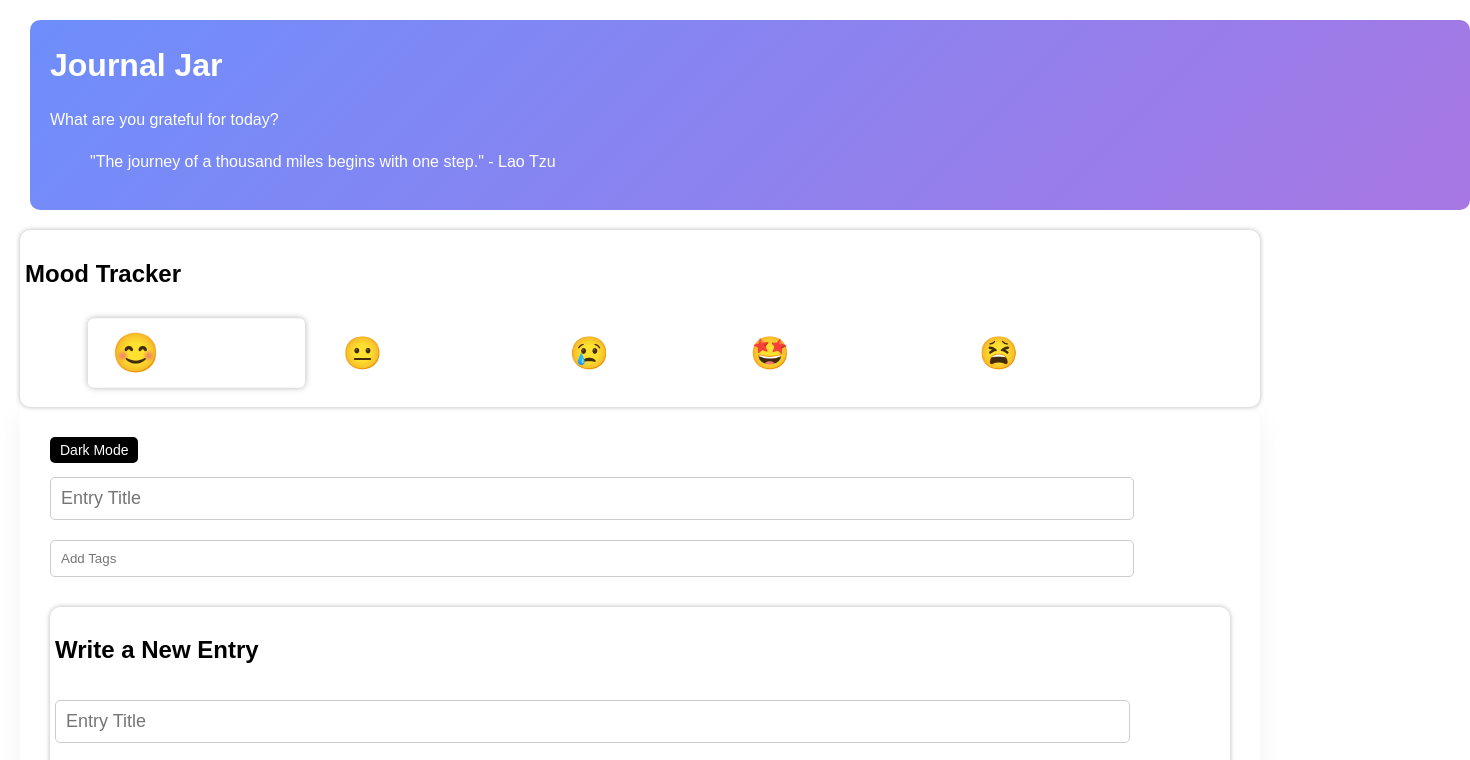
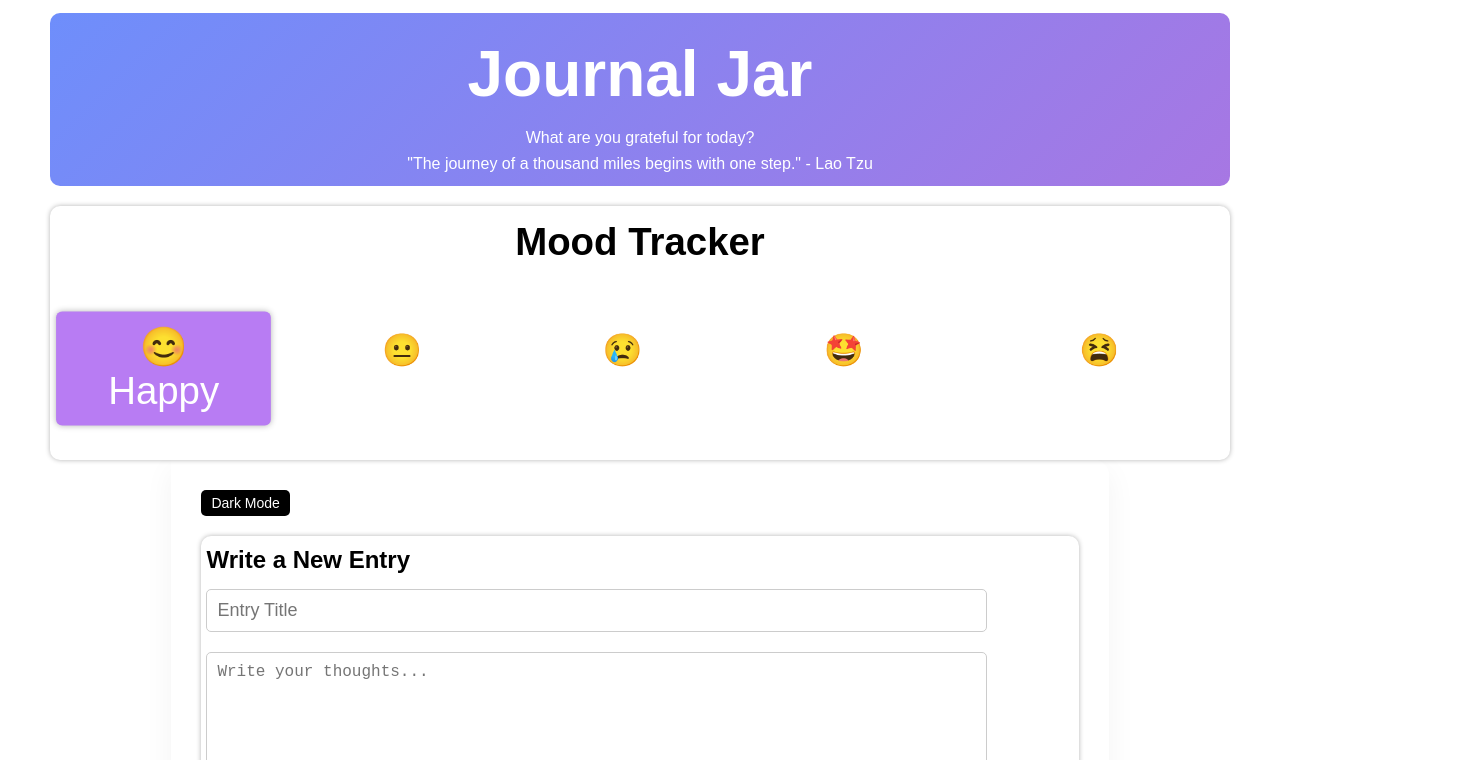
Before and after one commit to yashraj-shri17/JournalJar, a plain HTML site: page index.html in a window 1280 px wide. Both pictures are taken after a click on the button "😊 Happy". Shown: the top 760 px of the page, 1470 px wide, since content can reach past the window. Drawn offline with nearby package versions, Linux system fonts and the light colour scheme.

Commit message:
improved header and UI

```diff
--- a/index.html
+++ b/index.html
@@ -34,13 +34,7 @@
                     <theme-toggle></theme-toggle>
                 </div>
 
-                <div class="journal-header">
-                    <input type="text" id="entry-title" placeholder="Entry Title">
-                    <div class="tag-section">
-                        <input type="text" id="tag-input" placeholder="Add Tags">
-                        <div id="tag-container"></div>
-                    </div>
-                </div>
+
 
 
     <section class="journal-entry">
@@ -64,17 +58,10 @@
         <div id="entries-list"></div>
     </section>
 
-    <div class="modal" id="entriesModal">
-        <div class="modal-content">
-            <span class="close-modal">&times;</span>
-            <h2>Your Journal Entries</h2>
-            <div id="modal-entries-list"></div>
-        </div>
-    </div>
 
                 <div class="journal-actions">
                     <button id="save-entry" class="btn btn-primary">Save Entry</button>
-                    <button id="view-entries" class="btn btn-secondary">View Entries</button>
+                    <!-- <button id="view-entries" class="btn btn-secondary">View Entries</button> -->
                 </div>
 
                 <div class="dark-mode-toggle text-center toggle">
@@ -84,19 +71,9 @@
                 </div>
 
                 <!-- Entries Modal -->
-                <div class="modal fade" id="entriesModal" tabindex="-1" aria-labelledby="entriesModalLabel">
-                    <div class="modal-dialog modal-lg">
-                        <div class="modal-content">
-                            <div class="modal-header">
-                                <h5 class="modal-title">Your Entries</h5>
-                                <input type="text" id="search-entries" placeholder="Search entries...">
-                            </div>
-                            <div class="modal-body" id="entries-list">
-                                <!-- Entries will be dynamically populated here -->
-                            </div>
-                        </div>
-                    </div>
-                </div>
+
+
+
             </div>
         </div>
     </div>
--- a/script.js
+++ b/script.js
@@ -166,3 +166,25 @@ document.addEventListener('DOMContentLoaded', () => {
         }
     });
 });
+
+
+
+  document.addEventListener("DOMContentLoaded", function () {
+    const container = document.getElementsByClassName("mood-btns");
+    const buttons = container.querySelectorAll("mood-btn");
+
+    // Ensure at least one button is highlighted on load:
+    if (buttons.length && !container.querySelector(".active")) {
+      buttons[0].classList.add("active");
+    }
+
+    // Add a click event listener to the container (event delegation)
+    container.addEventListener("click", function (event) {
+      if (event.target.tagName === "BUTTON") {
+        // Remove active from all buttons
+        buttons.forEach((btn) => btn.classList.remove("active"));
+        // Add active class to the clicked button
+        event.target.classList.add("active");
+      }
+    });
+  });
--- a/style.css
+++ b/style.css
@@ -16,23 +16,31 @@
     --bg-color: linear-gradient(135deg, #1a1a1a 0%, #2d2d2d 100%);
     --bg-sidebar: linear-gradient(160deg, #333 0%, #2d2d2d 100%);
 }
+*/
 
 * {
     margin: 0;
     padding: 0;
     box-sizing: border-box;
-}*/
+}
 body {
 
     font-family: Arial, sans-serif;
     margin: 0;
-    padding: 20px;
+    /* padding: 20px; */
     background-color: #f4f4f4;
+    /* overflow-x: hidden; */
+
 
     font-family: 'Poppins', Arial, sans-serif;
     background: var(--bg-color);
     line-height: 1.6;
     color: var(--text-color);
+    padding: 1% 2%;
+    display: flex;
+    flex-direction: column;
+    justify-content: center;
+    align-items: center;
 }
 
 .container-fluid {
@@ -64,10 +72,11 @@ body {
 header {
     background: linear-gradient(135deg, #6e8efb, #a777e3);
     color: white;
-    padding: 20px;
+    padding: 10px 5%;
     border-radius: 10px;
-    width:1400px;
-    margin-left:10px;
+    width:96%;
+    /* margin-left:10px; */
+    text-align: center;
 }
 header:hover{
     transform: rotateY(10deg) scale(1.05);
@@ -116,9 +125,10 @@ h1 {
     border: none;
     cursor: pointer;
     transition: transform 0.2s ease-in-out;
-
     margin-bottom: 20px;
 }
+
+
 
 #entry-title {
     width: 100%;
@@ -335,3 +345,27 @@ h4{
     margin-top: -2.5rem;
     margin-left: 47rem;
 }
+
+.mood-btn:focus{
+    background-color: #B87CF3;
+}
+
+.mood-btn{
+    margin: 3vw 1.5vw;
+}
+
+.mood-tracker{
+    display: flex;
+    justify-content: center;
+    align-items: center;
+    flex-direction: column;
+    width: 96%;
+
+    h2{
+        font-size: 3vw;
+    }
+}
+
+header h1{
+    font-size: 5vw;
+}
```
